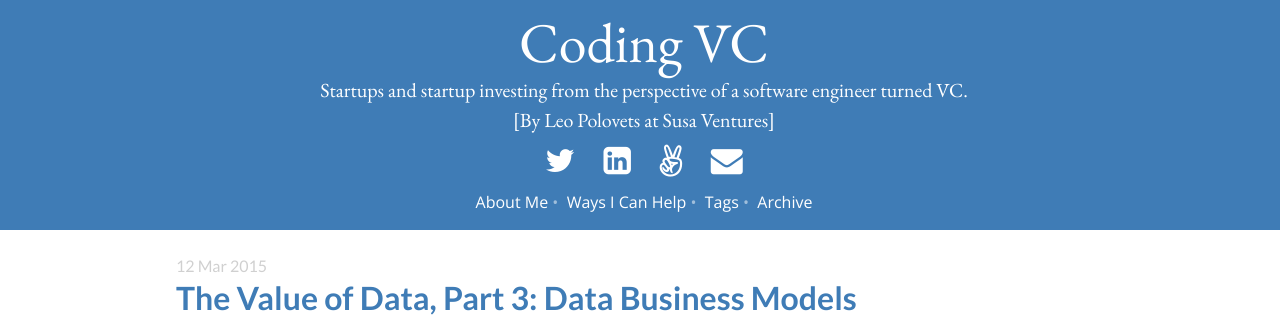
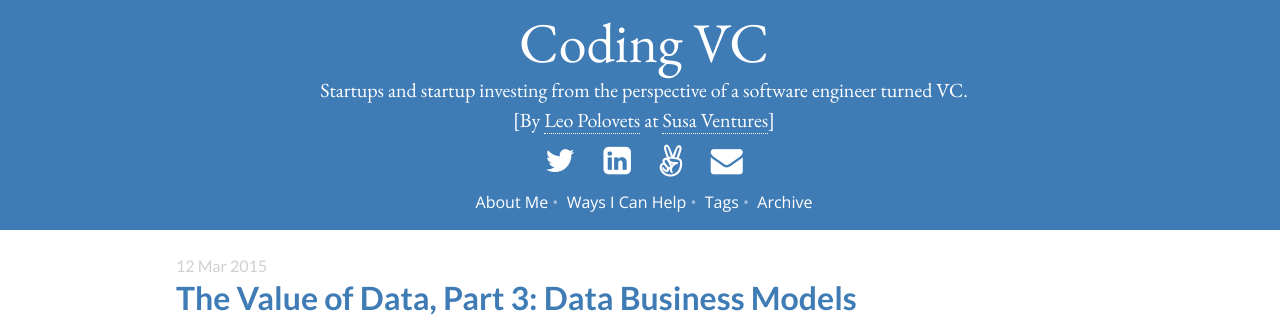
Before and after one commit to codingvc/codingvc, a Jekyll site: the page built from index.html, in a window 1280 px wide. Shown: the top 323 px of the page. Built offline with Jekyll 4.4.1, drawn with Linux system fonts in a browser that asks for light colours; Markdown is read by kramdown in place of the engine named in the settings; the list of posts is cut into pages by our own code.

Commit message:
minor UI improvement

```diff
--- a/public/css/hyde.css
+++ b/public/css/hyde.css
@@ -278,6 +278,15 @@ footer { padding: 0.5rem 1.7rem !important;   text-align: center;  }
 
 footer { background-color: #e7e7e8; border-top: 1px solid #d0d0d0; }
 
+.lead a {
+    border-bottom: 1px dotted white
+}
+
+.lead a:hover,
+.lead a:focus {
+    border-bottom: none
+}
+
 #mce-EMAIL {
     width: 200px;
 }
```
